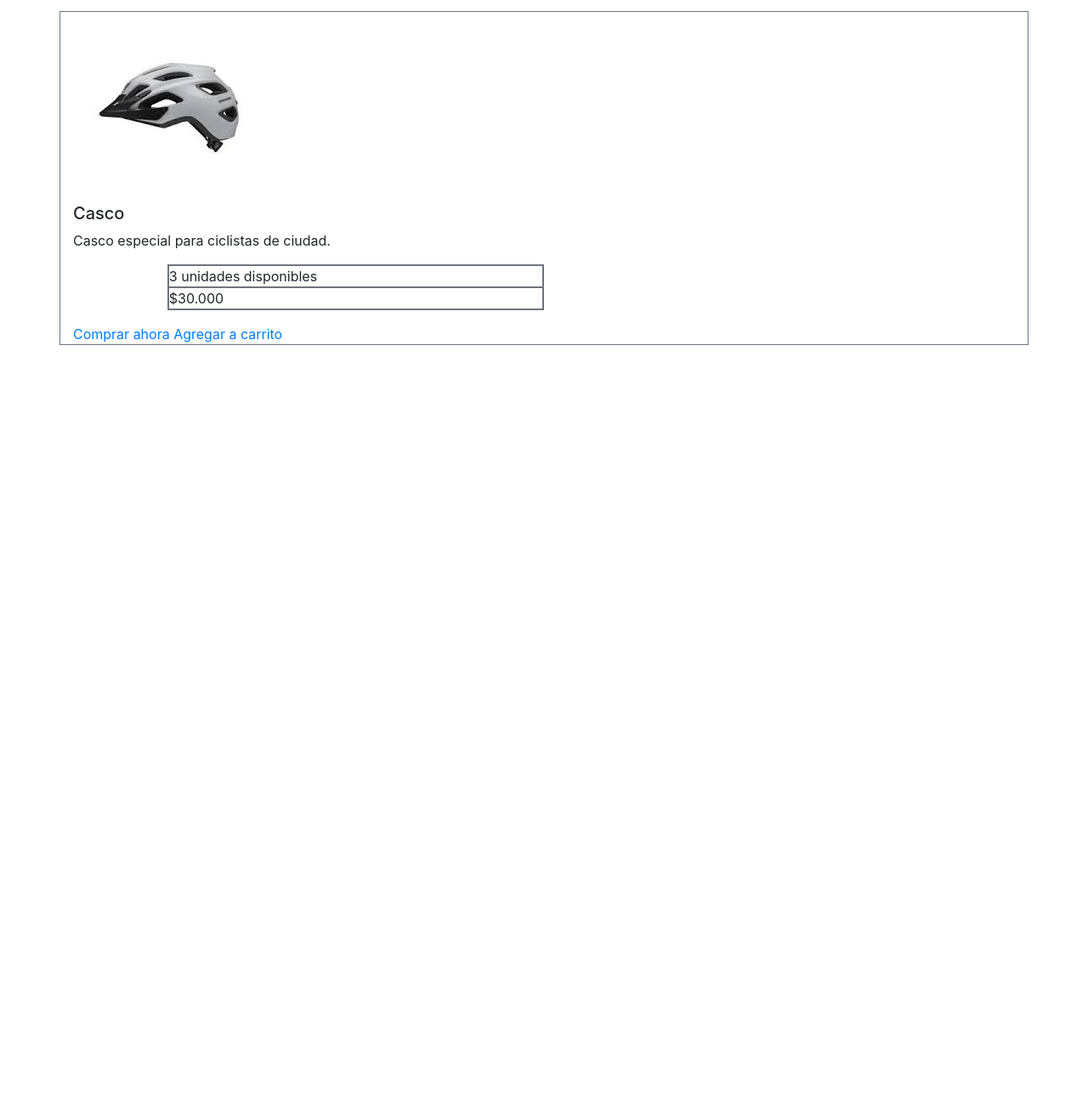
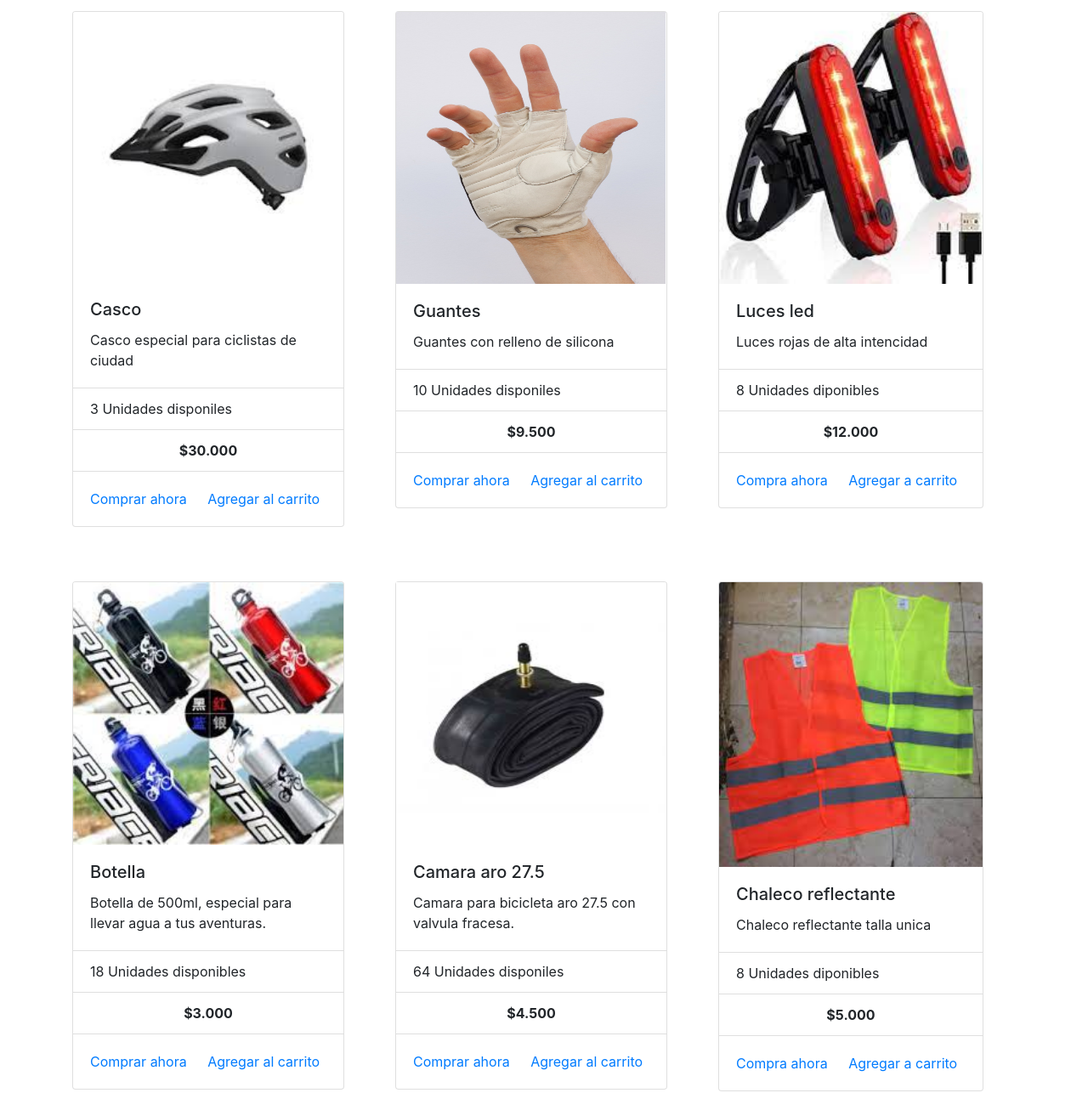
Before and after one commit to victoriaramos2777/Articulos-de-ciclismos, a plain HTML site: page index.html in a window 1280 px wide. Shown: the part 138-1424 px from the top of the page at 85% size. Before the commit the page ends 800 px from the top, so only its background shows below. Drawn offline with nearby package versions, Linux system fonts and the light colour scheme.

Commit message:
proyecto terminado

```diff
--- a/index.html
+++ b/index.html
@@ -12,13 +12,14 @@
 </head>
 
 <body>
+  <header class="header">
     <nav class="navbar navbar-expand-lg navbar-light p-3 mb-2 bg-warning text-dark">
       <button class="navbar-toggler" type="button" data-toggle="collapse" data-target="#navbarTogglerDemo01"
         aria-controls="navbarTogglerDemo01" aria-expanded="false" aria-label="Toggle navigation">
         <span class="navbar-toggler-icon"></span>
       </button>
       <div class="collapse navbar-collapse" id="navbarTogglerDemo01">
-      <a class="navbar-brand text-white  " href="#">e-commerce</a>
+        <a class="navbar-brand text-white" href="#">e-commerce</a>
         <ul class="navbar-nav mr-auto mt-2 mt-lg-0">
           <li class="nav-item active">
             <a class="nav-link text-white " href="#">Inicio<span class="sr-only">(current)</span></a>
@@ -33,34 +34,148 @@
             <a class="nav-link disabled text-white " href="#">Contacto</a>
           </li>
         </ul>
-      <form class="border border-white">
-        <button class=" boton" class="btn btn-primary" type="submit"><i class="fas fashopping-basket text-light"></i></button>
+        <form class="border border-white ">
+          <button style="width:100%,15rem; "class="btn btn-warning " type="submit"><i
+              class="fas fashopping-basket text-light"></i></button>
         </form>
       </div>
     </nav>
-  <div class="">
+  </header>
+  <main>
+
+    <div class="container" style="width:100% ;">
       <h2 class="">Artículos de ciclismo</h2>
-    <hr>
+      <hr style="width:96.2% ;">
+      <div class="row">
+        <div class="col-sm">
+          <div class="card" style="width: 20rem;">
+            <img class="card-img-top" src="assets/img/casco.jpg" alt="casco">
+            <div class="card-body">
+              <h5 class="card-title">Casco</h5>
+              <p class="card-text">Casco especial para ciclistas de ciudad</p>
             </div>
-    <div class="text-left border border-secondary container">
-         <img src="assets/img/casco.jpg" class="rounded"alt="casco" >
-         <div class="text-left">
-           <h5 class="text-left">Casco</h5>
-           <p class="text-left">Casco especial para ciclistas de
-             ciudad.</p>
+            <ul class="list-group list-group-flush">
+              <li class="list-group-item">3 Unidades disponiles</li>
+              <li class="list-group-item text-center font-weight-bold">$30.000</li>
+            </ul>
+            <div class="card-body">
+              <a href="#" class="card-link">Comprar ahora</a>
+              <a href="#" class="card-link">Agregar al carrito</a>
+            </div>
+          </div>
+          </div>
+
+        <div class="col-sm">
+          <div class="card" style="width: 20rem;">
+            <img class="img2" class="card-img-top"src="assets/img/guantes.jpg" alt="guantes">
+            <div class="card-body">
+              <h5 class="card-title">Guantes</h5>
+              <p class="card-text">Guantes con relleno de silicona</p>
+            </div>
+            <ul class="list-group list-group-flush">
+              <li class="list-group-item">10 Unidades disponiles</li>
+              <li class="list-group-item text-center font-weight-bold">$9.500</li>
+            </ul>
+            <div class="card-body">
+              <a href="#" class="card-link">Comprar ahora</a>
+              <a href="#" class="card-link">Agregar al carrito</a>
+            </div>
+          </div>
+        </div>
+
+
+        <div class="col-sm">
+          <div class="card" style="width: 19.5rem;">
+            <img class="card-img-top" src="assets/img/led.jpg" alt="Card image cap">
+            <div class="card-body">
+              <h5 class="card-title">Luces led</h5>
+              <p class="card-text">Luces rojas de alta intencidad</p>
+            </div>
+            <ul class="list-group list-group-flush">
+              <li class="list-group-item">8 Unidades diponibles</li>
+              <li class="list-group-item text-center font-weight-bold">$12.000</li>
+            </ul>
+            <div class="card-body">
+              <a href="#" class="card-link">Compra ahora</a>
+              <a href="#" class="card-link">Agregar a carrito</a>
+            </div>
+          </div>
+
+          </div>
+        </div>
+
 
     </div>
 
-          <ul class="border border-secondary text-left item">
-            <li class="border border-secondary itm2">3 unidades disponibles</li>
- <li class="border border-secondary">$30.000</li>
+
+
+    <div class="container" style="width:100% ; margin-top: 5%;" >
+
+      <div class="row">
+        <div class="col-sm">
+          <div class="card" style="width: 20rem;">
+            <img class="card-img-top" src="assets/img/botella.jpg" alt="botella">
+            <div class="card-body">
+              <h5 class="card-title">Botella</h5>
+              <p class="card-text">Botella de 500ml, especial para llevar agua a tus aventuras.</p>
+            </div>
+            <ul class="list-group list-group-flush">
+              <li class="list-group-item">18 Unidades disponibles</li>
+              <li class="list-group-item text-center font-weight-bold">$3.000</li>
             </ul>
-<div class="">
- <a href="#" class="">Comprar ahora</a>
- <a href="#" class="">Agregar a carrito</a>
+            <div class="card-body">
+              <a href="#" class="card-link">Comprar ahora</a>
+              <a href="#" class="card-link">Agregar al carrito</a>
+            </div>
           </div>
           </div>
 
+        <div class="col-sm">
+          <div class="card" style="width: 20rem;">
+            <img class="img2" style="height:19.3rem ;"class="card-img-top"src="assets/img/camara.jpg" alt="guantes">
+            <div class="card-body">
+              <h5 class="card-title">Camara aro 27.5</h5>
+              <p class="card-text">Camara para bicicleta aro 27.5 con valvula fracesa.</p>
+            </div>
+            <ul class="list-group list-group-flush">
+              <li class="list-group-item">64 Unidades disponiles</li>
+              <li class="list-group-item text-center font-weight-bold">$4.500</li>
+            </ul>
+            <div class="card-body">
+              <a href="#" class="card-link">Comprar ahora</a>
+              <a href="#" class="card-link">Agregar al carrito</a>
+            </div>
+          </div>
+        </div>
+
+        <div class="col-sm">
+          <div class="card" style="width: 19.5rem;">
+            <img class="card-img-top"  src="assets/img/chaleco.jpg" alt="Card image cap">
+            <div class="card-body">
+              <h5 class="card-title">Chaleco reflectante </h5>
+              <p class="card-text">Chaleco reflectante talla unica </p>
+            </div>
+            <ul class="list-group list-group-flush">
+              <li class="list-group-item">8 Unidades diponibles</li>
+              <li class="list-group-item text-center font-weight-bold">$5.000</li>
+            </ul>
+            <div class="card-body">
+              <a href="#" class="card-link">Compra ahora</a>
+              <a href="#" class="card-link">Agregar a carrito</a>
+            </div>
+          </div>
+
+          </div>
+        </div>
+
+
+    </div>
+  </main>
+  <footer class="bg-warning" style="width:100;margin-top: 5%; padding: 1.5%;" >
+   <div class="">
+    <span class="text-left text-white text-uppercase ">Todos los derechos reservados, 2021</span>
+   </div>
+  </footer>
 
 
 
--- a/style.scss
+++ b/style.scss
@@ -1,33 +1,15 @@
 *{
     margin: 0%;
     padding: 0%;
-
-}
-
-.boton{
-    width: 100%;
-    height: 32px;
-    border: none;
-
-   // background-color: rgb(119, 0, 255);
 }
 
 
-form {
-width: 5%;
-height: 30px;
+
+
+
+
+.img2 {
+
+    width:19.8rem;
+    height: 20rem;
 }
-
-.container {
-    width: 40%;
-
-}
-
-.item {
-    width: 40%;
-}
-
-.item {
-    list-style: none;
-    margin-left: 10%;
-}
```
Also changed, not shown: style.css, 1 other file. Lines whose indentation alone changed are shown as unchanged.
